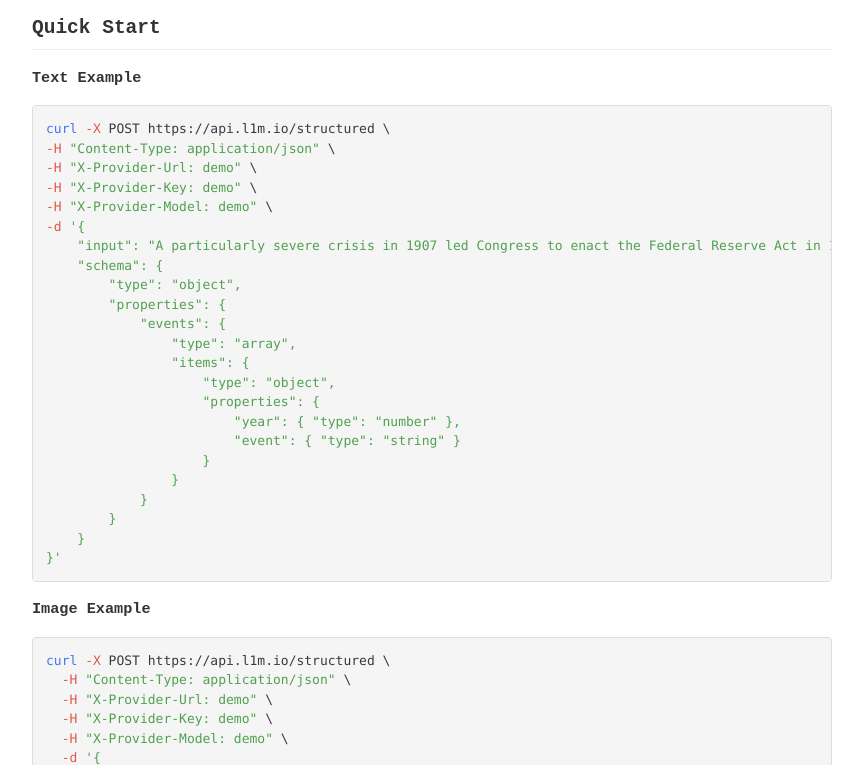
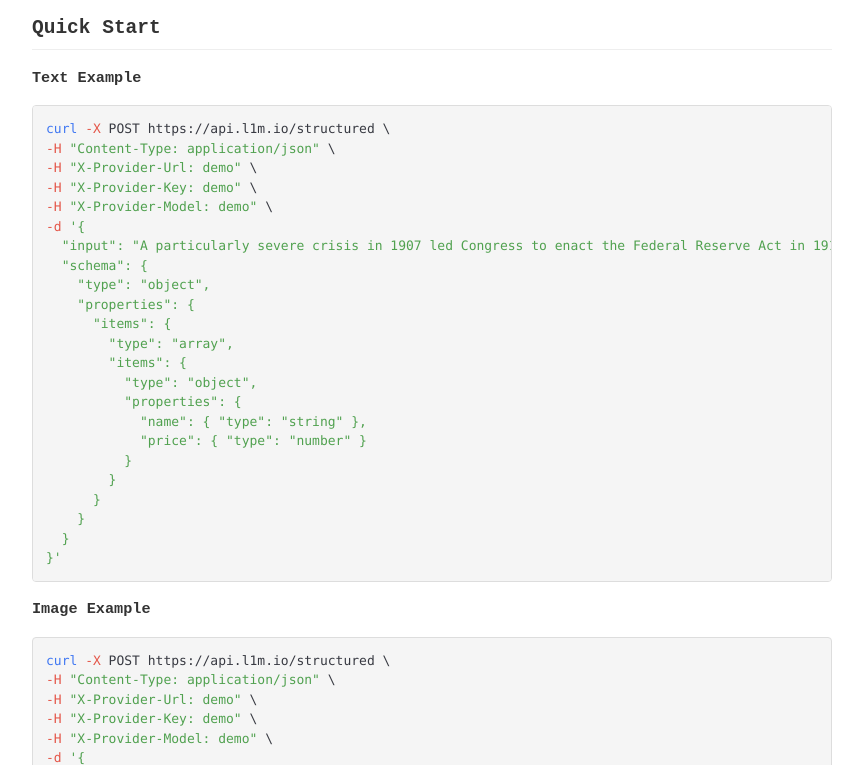
Before and after one commit to l1m-io/l1m, a plain HTML site: page home_page/index.html in a window 1280 px wide. Shown: the part 631-1396 px from the top of the page, without its empty margins (208-1071 px from the left). Drawn offline with nearby package versions, Linux system fonts and the light colour scheme.

Commit message:
chore: Fix quickstart examples

```diff
--- a/home_page/index.html
+++ b/home_page/index.html
@@ -238,13 +238,13 @@
   "schema": {
     "type": "object",
     "properties": {
-            "events": {
+      "items": {
         "type": "array",
         "items": {
           "type": "object",
           "properties": {
-                        "year": { "type": "number" },
-                        "event": { "type": "string" }
+            "name": { "type": "string" },
+            "price": { "type": "number" }
           }
         }
       }
```
Also changed, not shown: api/src/server.ts (+18 -17 lines). Lines whose indentation alone changed are shown as unchanged.
